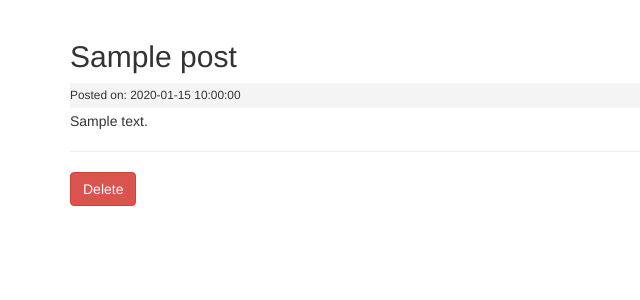
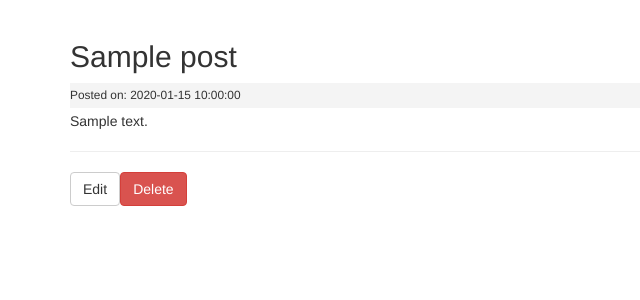
Before and after one commit to rinster/codeigniterPHP_tuts, a CodeIgniter app: page /todos-app/posts/sample in a window 1280 px wide. Shown: the part 52-352 px from the top of the page, without its empty margins (0-640 px from the left). Run offline with CodeIgniter, Linux system fonts and the light colour scheme; tables that the repository leaves empty or names only in its code hold one stand-in row (values such as "Sample post"); some libraries are stand-ins or nearby versions.

Commit message:
Posts - Render Edit post view

```diff
--- a/application/controllers/Posts.php
+++ b/application/controllers/Posts.php
@@ -61,4 +61,20 @@
             $this->post_model->delete_post($id);
             redirect('posts');
         }
+
+        #Edit Post - Render the Edit post view
+        public function edit($slug){
+            $data['post'] = $this->post_model->get_posts($slug);
+
+            if(empty($data['post'])) { #if no slug, show 404 error message
+                show_404();
+            }
+
+            $data['title'] = 'Edit Post';
+
+            #Load our views
+            $this->load->view('templates/header');
+            $this->load->view('posts/edit', $data);
+            $this->load->view('templates/footer');
+        }
     }
--- a/application/views/posts/view.php
+++ b/application/views/posts/view.php
@@ -6,6 +6,8 @@
 
 <hr>
 
+<!----Edit Button---->
+<a class="btn btn-default pull-left" href="<?php echo base_url(); ?>/posts/edit/<?php echo $post['slug']; ?>">Edit</a>
 <!----Delete Button ---->
 <?php echo form_open('/posts/delete/'.$post['id']); ?>
     <input type="submit" value="Delete" class="btn btn-danger">
```
Also changed, not shown: application/views/posts/edit.php (added, +16 -0 lines).
